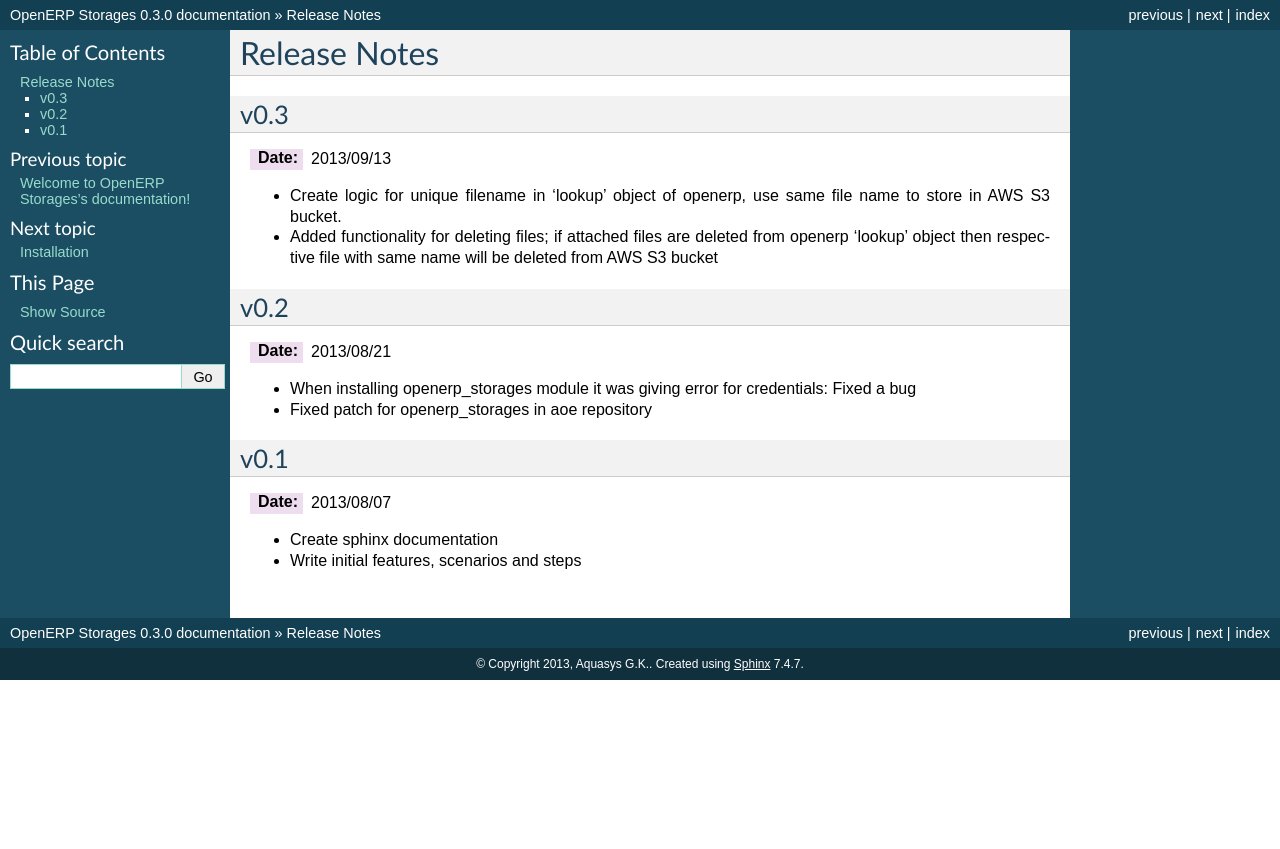
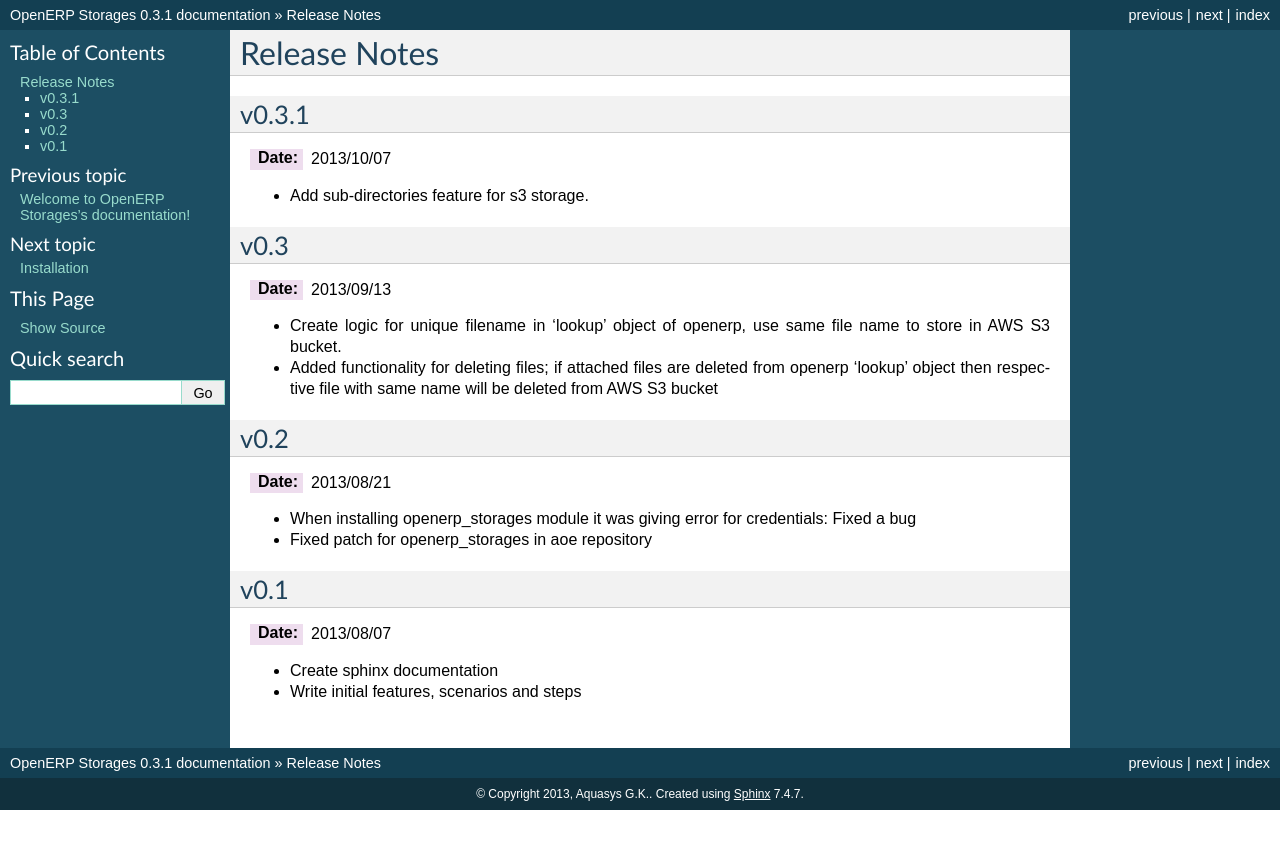
Before and after one commit to Aquasys/openerp_storages, a Sphinx documentation site: the page built from doc/release_notes.rst, in a window 1280 px wide. Shown: the top 849 px of the page. Built offline with Sphinx 7.4.7, drawn with Linux system fonts in a browser that asks for light colours.

Commit message:
bump version

```diff
--- a/__openerp__.py
+++ b/__openerp__.py
@@ -32,7 +32,7 @@
 #########################################################################
 {
     'name': 'External Storage',
-    'version': '0.3',
+    'version': '0.3.1',
     'category': 'Interface',
     'summary': 'AWS S3 and FTP storage for attachment files',
     'description': """
--- a/doc/conf.py
+++ b/doc/conf.py
@@ -53,7 +53,7 @@
 # The short X.Y version.
 version = '0.3'
 # The full version, including alpha/beta/rc tags.
-release = '0.3.0'
+release = '0.3.1'
 
 # The language for content autogenerated by Sphinx. Refer to documentation
 # for a list of supported languages.
--- a/doc/release_notes.rst
+++ b/doc/release_notes.rst
@@ -1,5 +1,13 @@
 Release Notes
 =============
+
+
+v0.3.1
+------
+:Date: 2013/10/07
+
+* Add sub-directories feature for s3 storage.
+
 
 v0.3
 ----
```
